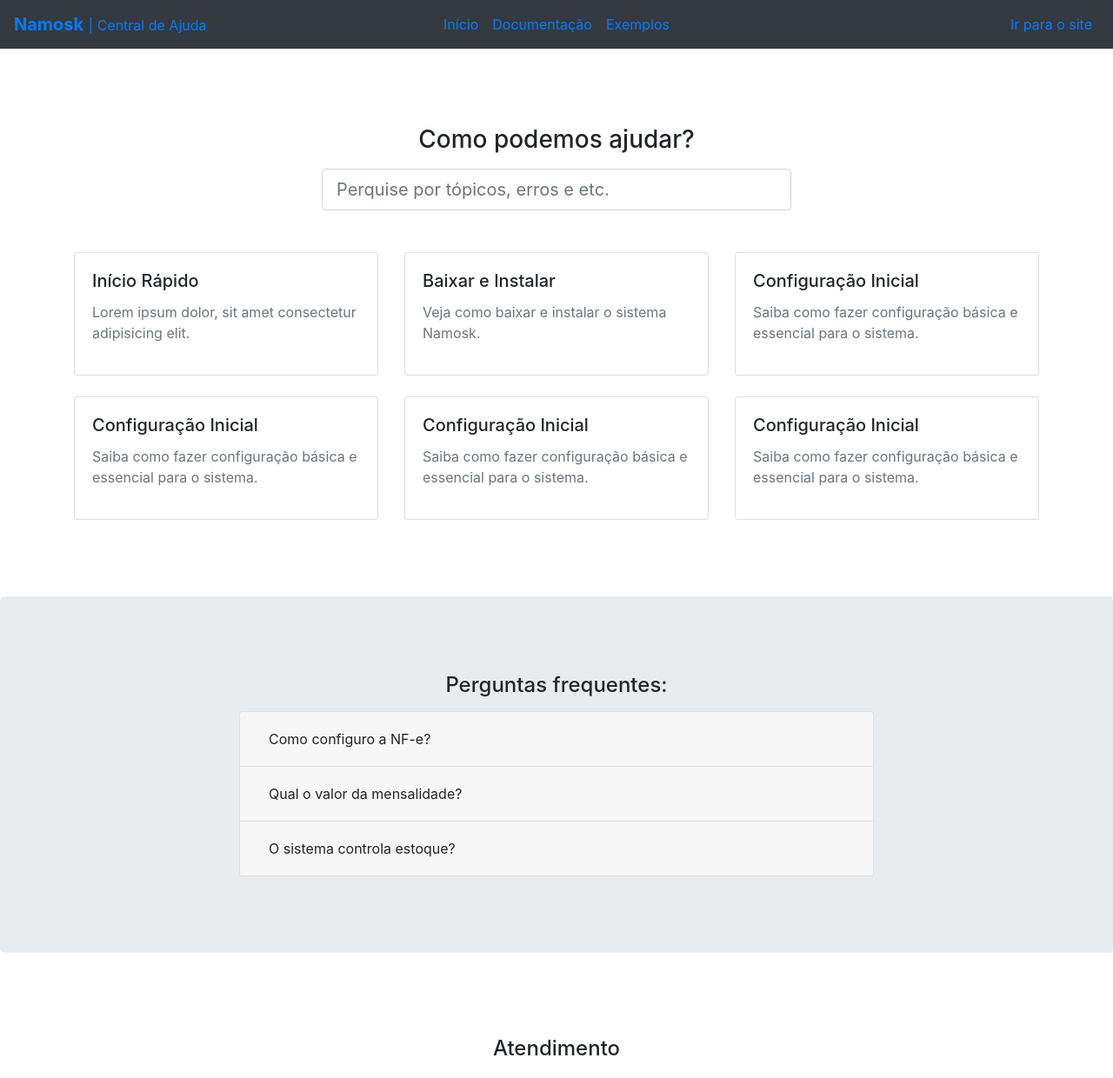
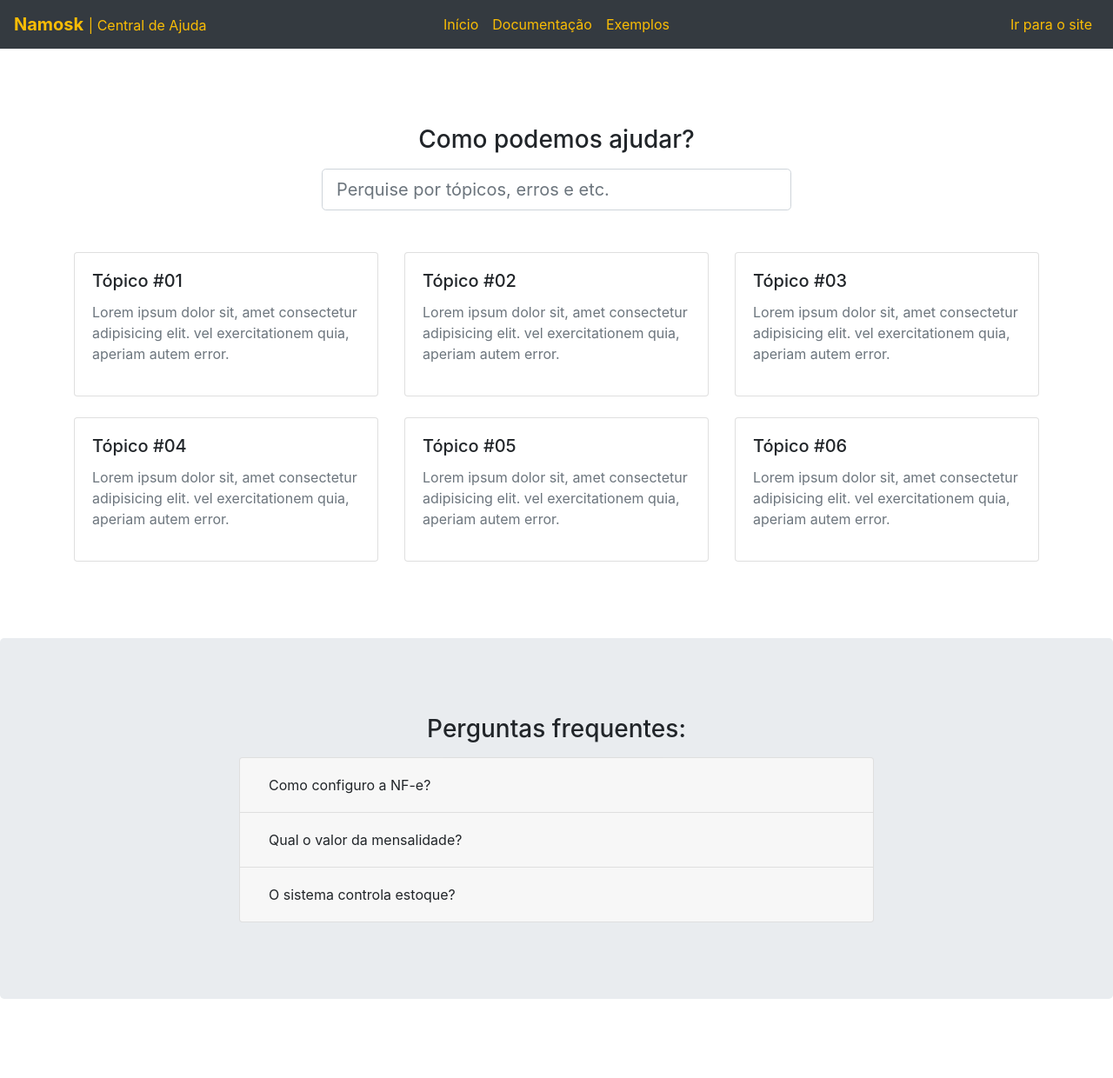
Before and after one commit to namosk/namosk.github.io, a website: page index.html in a window 1280 px wide. Shown: the top 1240 px of the page at 87% size. Drawn offline with nearby package versions, Linux system fonts and the light colour scheme.

Commit message:
cores da marca e atendimento whatsapp

```diff
--- a/index.html
+++ b/index.html
@@ -22,6 +22,9 @@
     <!-- Documentation extras -->
     <link href="/assets/css/docsearch.min.css" rel="stylesheet">
     <link href="/assets/css/docs.min.css" rel="stylesheet">
+
+    <!-- <link rel="stylesheet" href="https://stackpath.bootstrapcdn.com/font-awesome/4.7.0/css/font-awesome.min.css"> -->
+    <link rel="stylesheet" href="https://stackpath.bootstrapcdn.com/font-awesome/4.7.0/css/font-awesome.min.css" integrity="sha384-wvfXpqpZZVQGK6TAh5PVlGOfQNHSoD2xbE+QkPxCAFlNEevoEH3Sl0sibVcOQVnN" crossorigin="anonymous">
 
     <!-- Favicons -->
     <link rel="icon" href="/assets/img/favicons/favicon.ico">
@@ -139,9 +142,9 @@
             <div class="col-12 col-sm-6 col-md-4 mb-4">
                 <a class="card text-reset" href="#">
                     <div class="card-body">
-                        <h5 class="card-title">Início Rápido</h5>
+                        <h5 class="card-title">Tópico #01</h5>
                         <p class="text-muted">
-                            Lorem ipsum dolor, sit amet consectetur adipisicing elit.
+                            Lorem ipsum dolor sit, amet consectetur adipisicing elit. vel exercitationem quia, aperiam autem error.
                         </p>
                     </div>
                 </a>
@@ -149,9 +152,9 @@
             <div class="col-12 col-sm-6 col-md-4 mb-4">
                 <a class="card text-reset" href="#">
                     <div class="card-body">
-                        <h5 class="card-title">Baixar e Instalar</h5>
+                        <h5 class="card-title">Tópico #02</h5>
                         <p class="text-muted">
-                            Veja como baixar e instalar o sistema Namosk.
+                            Lorem ipsum dolor sit, amet consectetur adipisicing elit. vel exercitationem quia, aperiam autem error.
                         </p>
                     </div>
                 </a>
@@ -159,9 +162,9 @@
             <div class="col-12 col-sm-6 col-md-4 mb-4">
                 <a class="card text-reset" href="#">
                     <div class="card-body">
-                        <h5 class="card-title">Configuração Inicial</h5>
+                        <h5 class="card-title">Tópico #03</h5>
                         <p class="text-muted">
-                            Saiba como fazer configuração básica e essencial para o sistema.
+                            Lorem ipsum dolor sit, amet consectetur adipisicing elit. vel exercitationem quia, aperiam autem error.
                         </p>
                     </div>
                 </a>
@@ -169,9 +172,9 @@
             <div class="col-12 col-sm-6 col-md-4 mb-4">
                 <a class="card text-reset" href="#">
                     <div class="card-body">
-                        <h5 class="card-title">Configuração Inicial</h5>
+                        <h5 class="card-title">Tópico #04</h5>
                         <p class="text-muted">
-                            Saiba como fazer configuração básica e essencial para o sistema.
+                            Lorem ipsum dolor sit, amet consectetur adipisicing elit. vel exercitationem quia, aperiam autem error.
                         </p>
                     </div>
                 </a>
@@ -179,9 +182,9 @@
             <div class="col-12 col-sm-6 col-md-4 mb-4">
                 <a class="card text-reset" href="#">
                     <div class="card-body">
-                        <h5 class="card-title">Configuração Inicial</h5>
+                        <h5 class="card-title">Tópico #05</h5>
                         <p class="text-muted">
-                            Saiba como fazer configuração básica e essencial para o sistema.
+                            Lorem ipsum dolor sit, amet consectetur adipisicing elit. vel exercitationem quia, aperiam autem error.
                         </p>
                     </div>
                 </a>
@@ -189,9 +192,9 @@
             <div class="col-12 col-sm-6 col-md-4 mb-4">
                 <a class="card text-reset" href="#">
                     <div class="card-body">
-                        <h5 class="card-title">Configuração Inicial</h5>
+                        <h5 class="card-title">Tópico #06</h5>
                         <p class="text-muted">
-                            Saiba como fazer configuração básica e essencial para o sistema.
+                            Lorem ipsum dolor sit, amet consectetur adipisicing elit. vel exercitationem quia, aperiam autem error.
                         </p>
                     </div>
                 </a>
@@ -206,8 +209,85 @@
     <div class="container mt-4 mb-4">
         <div class="row">
             <div class="col-12 col-sm-10 col-md-8 mx-auto">
-                <h4 class="text-center pb-2">Perguntas frequentes:</h4>
+                <h3 class="text-center pb-2">Perguntas frequentes:</h3>
                 <div class="accordion" id="accordionFAQ">
+
+                    <!--
+                    <div class="card">
+                        <div class="card-header" id="headingOne">
+                            <h2 class="mb-0">
+                                <button class="btn btn-link text-reset btn-block text-left collapsed" type="button" data-toggle="collapse" data-target="#collapseOne" aria-expanded="false" aria-controls="collapseOne">
+
+                                </button>
+                            </h2>
+                        </div>
+                        <div id="collapseOne" class="collapse" aria-labelledby="headingOne" data-parent="#accordionFAQ">
+                            <div class="card-body">
+                                Essa é a resposta da pergunta 01.
+                            </div>
+                        </div>
+                    </div>
+
+                    <div class="card">
+                        <div class="card-header" id="headingOne">
+                            <h2 class="mb-0">
+                                <button class="btn btn-link text-reset btn-block text-left collapsed" type="button" data-toggle="collapse" data-target="#collapseOne" aria-expanded="false" aria-controls="collapseOne">
+
+                                </button>
+                            </h2>
+                        </div>
+                        <div id="collapseOne" class="collapse" aria-labelledby="headingOne" data-parent="#accordionFAQ">
+                            <div class="card-body">
+                                Essa é a resposta da pergunta 02.
+                            </div>
+                        </div>
+                    </div>
+
+                    <div class="card">
+                        <div class="card-header" id="headingOne">
+                            <h2 class="mb-0">
+                                <button class="btn btn-link text-reset btn-block text-left collapsed" type="button" data-toggle="collapse" data-target="#collapseOne" aria-expanded="false" aria-controls="collapseOne">
+
+                                </button>
+                            </h2>
+                        </div>
+                        <div id="collapseOne" class="collapse" aria-labelledby="headingOne" data-parent="#accordionFAQ">
+                            <div class="card-body">
+                                Essa é a resposta da pergunta 03.
+                            </div>
+                        </div>
+                    </div>
+
+                    <div class="card">
+                        <div class="card-header" id="headingOne">
+                            <h2 class="mb-0">
+                                <button class="btn btn-link text-reset btn-block text-left collapsed" type="button" data-toggle="collapse" data-target="#collapseOne" aria-expanded="false" aria-controls="collapseOne">
+
+                                </button>
+                            </h2>
+                        </div>
+                        <div id="collapseOne" class="collapse" aria-labelledby="headingOne" data-parent="#accordionFAQ">
+                            <div class="card-body">
+                                Essa é a resposta da pergunta 04.
+                            </div>
+                        </div>
+                    </div>
+
+                    <div class="card">
+                        <div class="card-header" id="headingOne">
+                            <h2 class="mb-0">
+                                <button class="btn btn-link text-reset btn-block text-left collapsed" type="button" data-toggle="collapse" data-target="#collapseOne" aria-expanded="false" aria-controls="collapseOne">
+
+                                </button>
+                            </h2>
+                        </div>
+                        <div id="collapseOne" class="collapse" aria-labelledby="headingOne" data-parent="#accordionFAQ">
+                            <div class="card-body">
+                                Essa é a resposta da pergunta 05.
+                            </div>
+                        </div>
+                    </div>
+                     -->
 
                     <div class="card">
                         <div class="card-header" id="headingOne">
@@ -266,8 +346,12 @@
 
         <div class="row">
             <div class="col-12 col-sm-8 col-md-6 mx-auto text-center">
-                <h4 class="text-center pb-2">Atendimento</h4>
-
+                <h3 class="text-center pb-2">Atendimento</h3>
+                <br />
+                <a href="https://wa.me/5561986315854?text=Estou precisando de ajuda no Sistema Namosk" class="btn btn-lg btn-success">
+                    <i class="fa fa-whatsapp"></i>
+                    Whatsapp
+                </a>
             </div>
         </div>
 
```
Also changed, not shown: 404.html (+3 -0 lines), documentacao/index.html (+3 -0 lines), assets/css/main.css, 1 other file.
